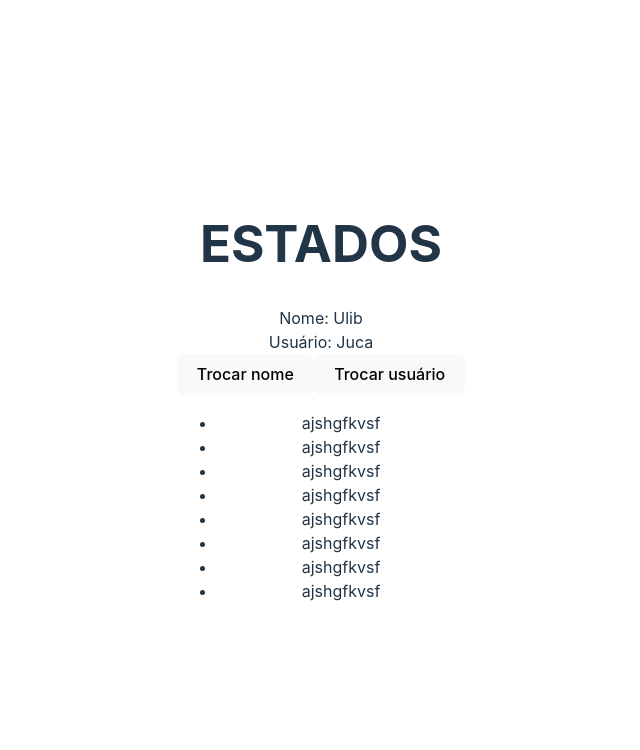
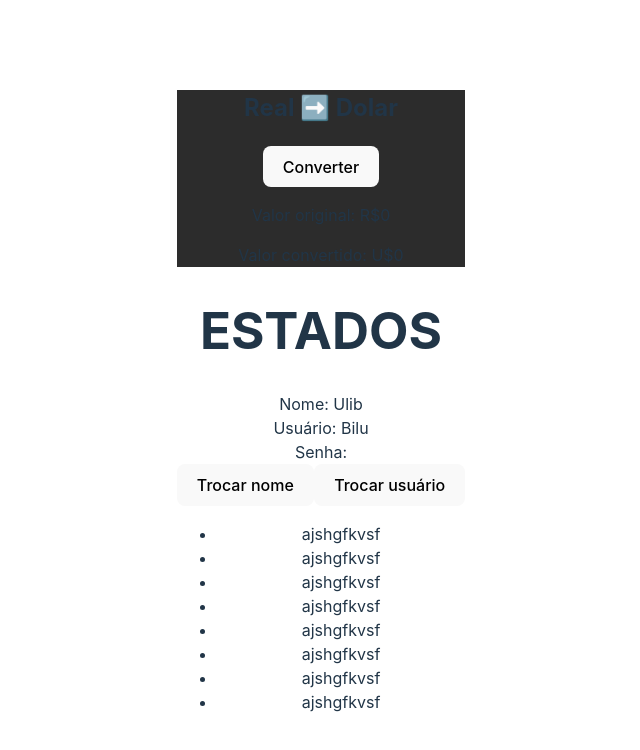
Before and after one commit to rafaellindemann/2025_1_arquivosDeAula, a React (Vite) app in the folder 2a/estados/: page / in a window 1280 px wide. Shown: the top 750 px of the page, without its empty margins (319-959 px from the left). Built offline with nearby package versions, Linux system fonts and the light colour scheme.

Commit message:
add mvp conversoes

```diff
--- a/2a/estados/src/App.jsx
+++ b/2a/estados/src/App.jsx
@@ -1,26 +1,42 @@
 import { useState } from 'react'
 import './App.css'
+import Conversao from './components/Conversao'
 
 function App() {
-  const [usuario, setUsuario] = useState("Juca")
+  const [usuario, setUsuario] = useState("Bilu")
+  const [senha, setSenha] = useState()
 
-  let nome = "Ulib"
+  // let nome = "Ulib"
+  const [nome, setNome] = useState('Ulib')
   function lerNome(){
-    nome = prompt("Digite o nome (vou ignorar):")
+    // nome = prompt("Digite o nome (vou ignorar):")
+    setNome(prompt("Digite o nome (vou ignorar):"))
     console.log(nome);
 
   }
   function lerUsuario(){
     let resposta = prompt("Digite o novo usuário:")
     setUsuario(resposta)
+
+    let pw = prompt("Digite a nova senha: ")
+    let pw2 = prompt("Confirme a senha: ")
+    if(pw == pw2){
+      setSenha(pw)
+    }else{
+      alert("As senhas são diferentes")
+    }
+
   }
 
   return (
     <>
+      <Conversao />
+
       <h1>ESTADOS</h1>
       Nome: {nome}
       <div>
-        Usuário: {usuario}
+        Usuário: {usuario} <br />
+        Senha: {senha}
       </div>
       <button onClick={lerNome}>Trocar nome</button>
       <button onClick={lerUsuario}>Trocar usuário</button>
--- /dev/null
+++ b/2a/estados/src/components/Conversao.css
@@ -0,0 +1,3 @@
+.container-conversao{
+    background-color: #2c2c2c;
+}
--- a/2a/estados/src/components/Conversao.jsx
+++ b/2a/estados/src/components/Conversao.jsx
@@ -1,8 +1,24 @@
-import React from 'react'
-
+import { useState } from 'react'
+import './Conversao.css'
 function Conversao() {
+  const [real, setReal] = useState(0)
+  const [dolar, setDolar] = useState(0)
+function converterRealPraDolar(){
+  let entrada = Number(prompt("R$: "))
+  setDolar((entrada * 5.81).toFixed(2))
+  setReal(entrada)
+}
   return (
-    <div>Conversao</div>
+    <div className="container-conversao">
+      <h2>Real ➡️ Dolar</h2>
+      <button onClick={converterRealPraDolar}>Converter</button>
+      <p>
+        Valor original: R${real}
+      </p>
+      <p>
+        Valor convertido: U${dolar}
+      </p>
+    </div>
   )
 }
 
```
